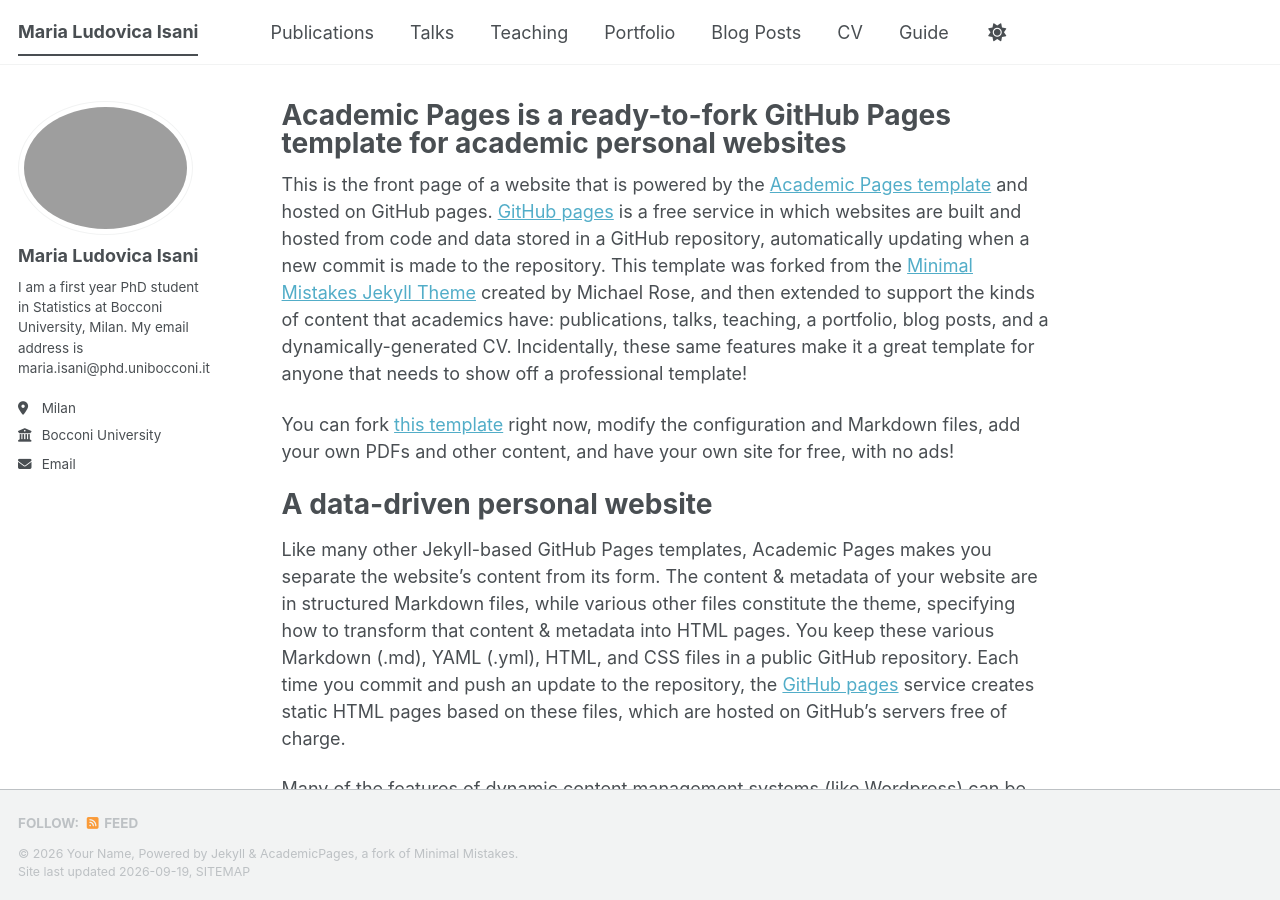
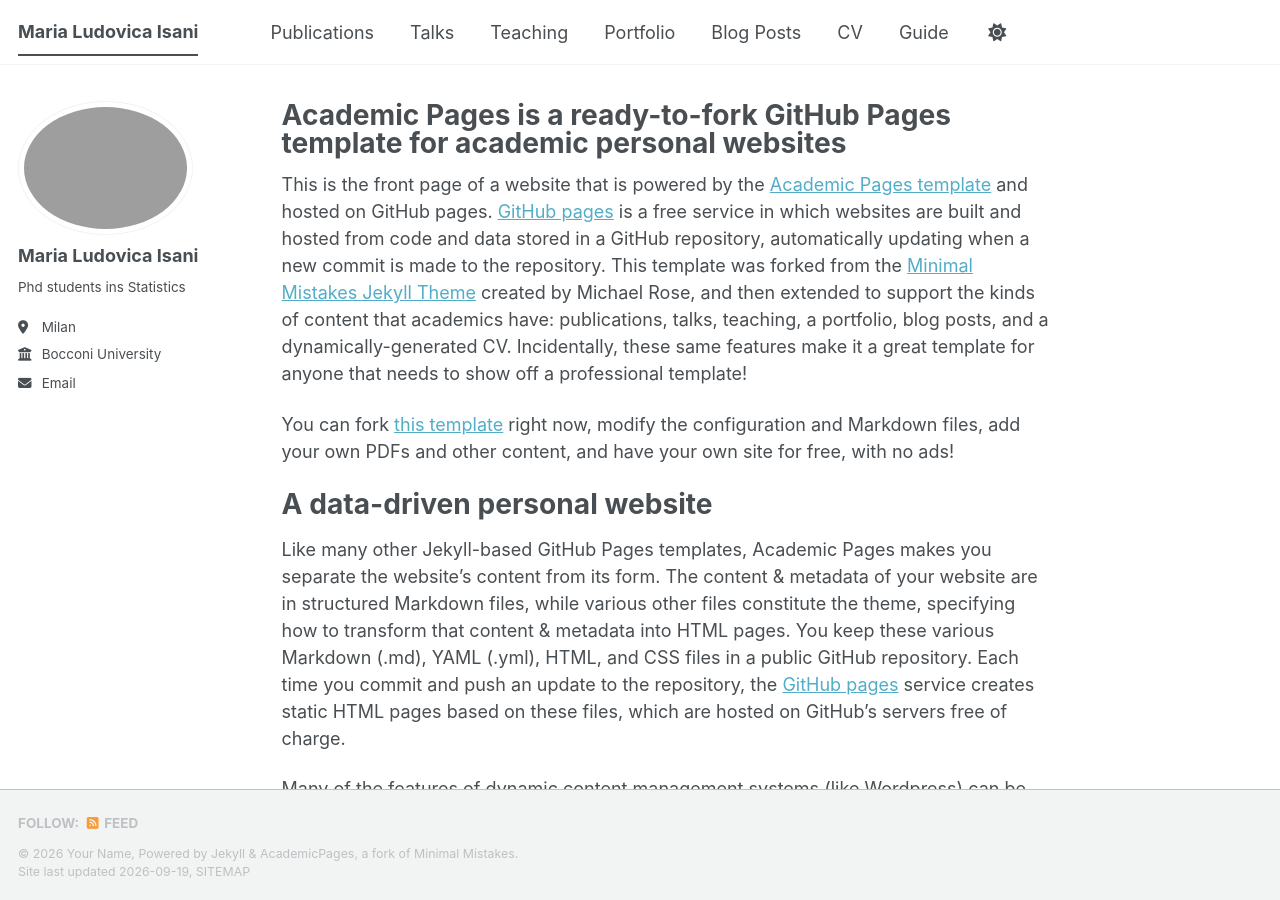
Before and after one commit to isanimarialudovica/isanimarialudovica.github.io, a Jekyll site: the page built from _pages/about.md, in a window 1280 px wide and 900 px high. Built offline with Jekyll 4.4.1, drawn with Linux system fonts in a browser that asks for light colours; a style sheet for code colours, icons or effects is not loaded.

Commit message:
Update _config.yml

```diff
--- a/_config.yml
+++ b/_config.yml
@@ -25,7 +25,7 @@ author:
   # Biographic information
   avatar           : "images/photo.png"
   name             : "Maria Ludovica Isani"
-  bio              : "I am a first year PhD student in Statistics at Bocconi University, Milan. \nMy email address is maria.isani@phd.unibocconi.it"
+  bio              : "Phd students ins Statistics"
   location         : "Milan"
   employer         : "Bocconi University"
   uri              : # URL
```
